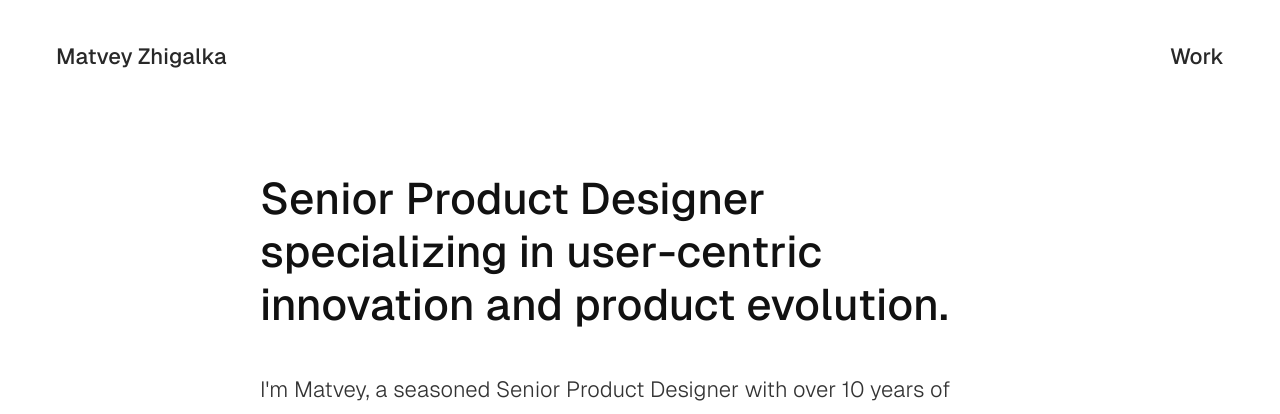
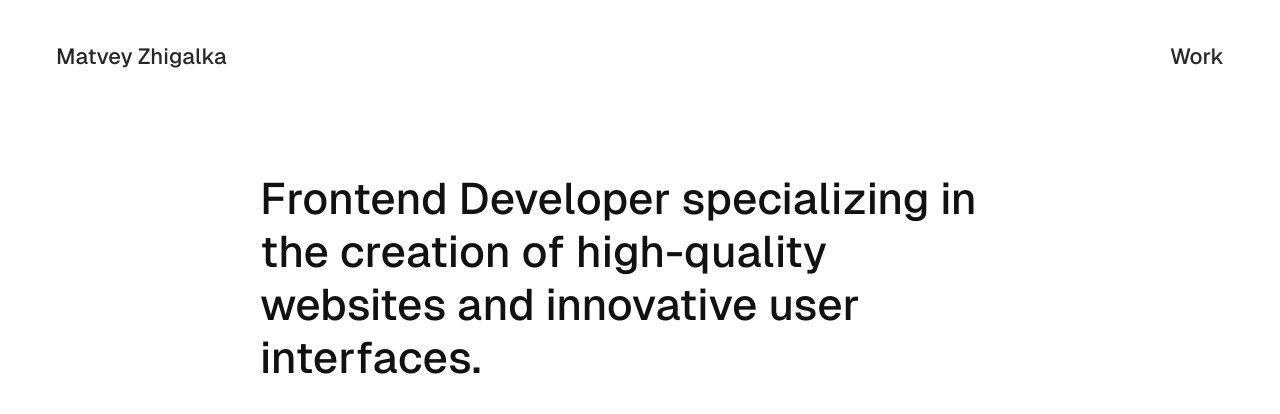
Before and after one commit to mzhigalka/ownWebsite, a React (Create React App) app: page /about in a window 1280 px wide. Shown: the top 414 px of the page. Built offline with nearby package versions, Linux system fonts and the light colour scheme.

Commit message:
updated information of me

```diff
--- a/src/pages/About.tsx
+++ b/src/pages/About.tsx
@@ -4,8 +4,8 @@ const About: FC = () => {
   return (
     <div className="max-w-[760px] mx-auto">
       <h1 className="mb-[40px] mt-[60px] font-medium text-[44px] leading-[53px] text-black">
-        Senior Product Designer specializing in user-centric innovation and
-        product evolution.
+        Frontend Developer specializing in the creation of high-quality websites
+        and innovative user interfaces.
       </h1>
       <div className="flex flex-col gap-[40px] font-light text-[22px] text-semigrey leading-[35px]">
         <p>
```
